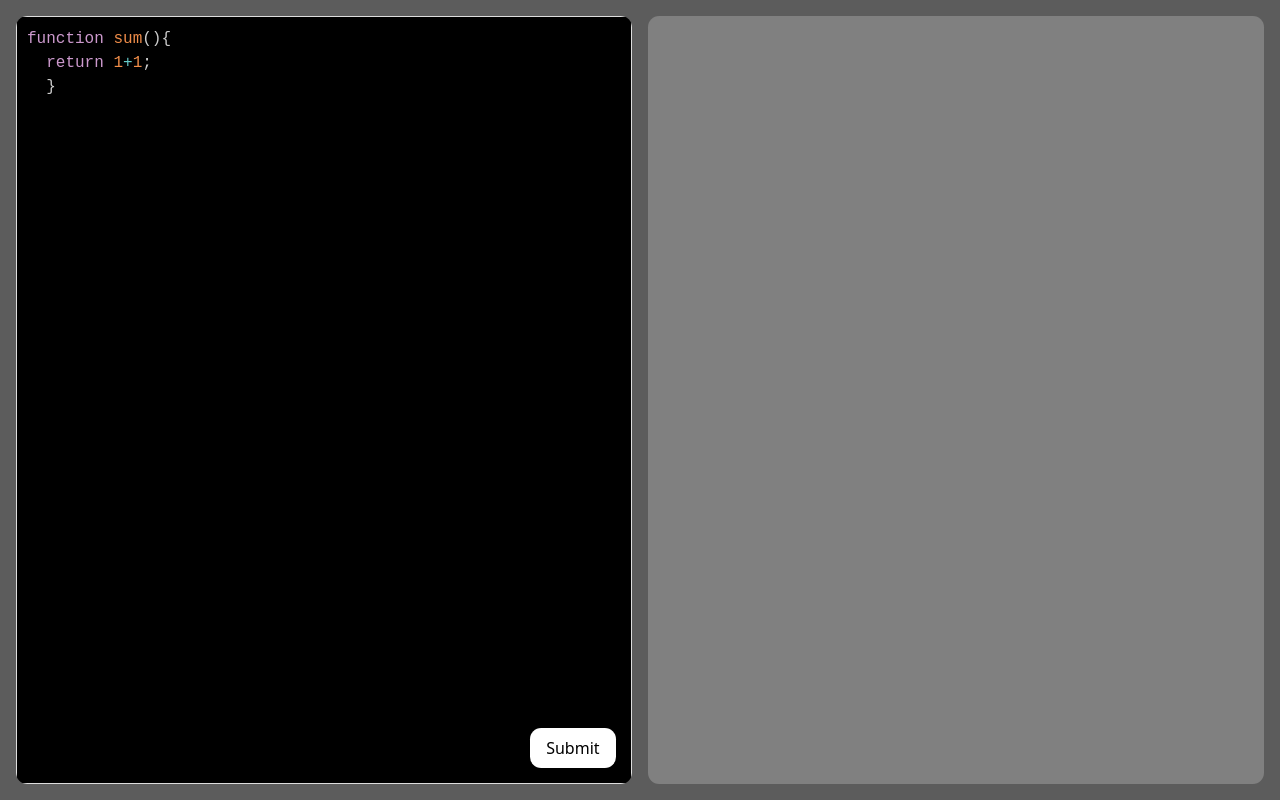
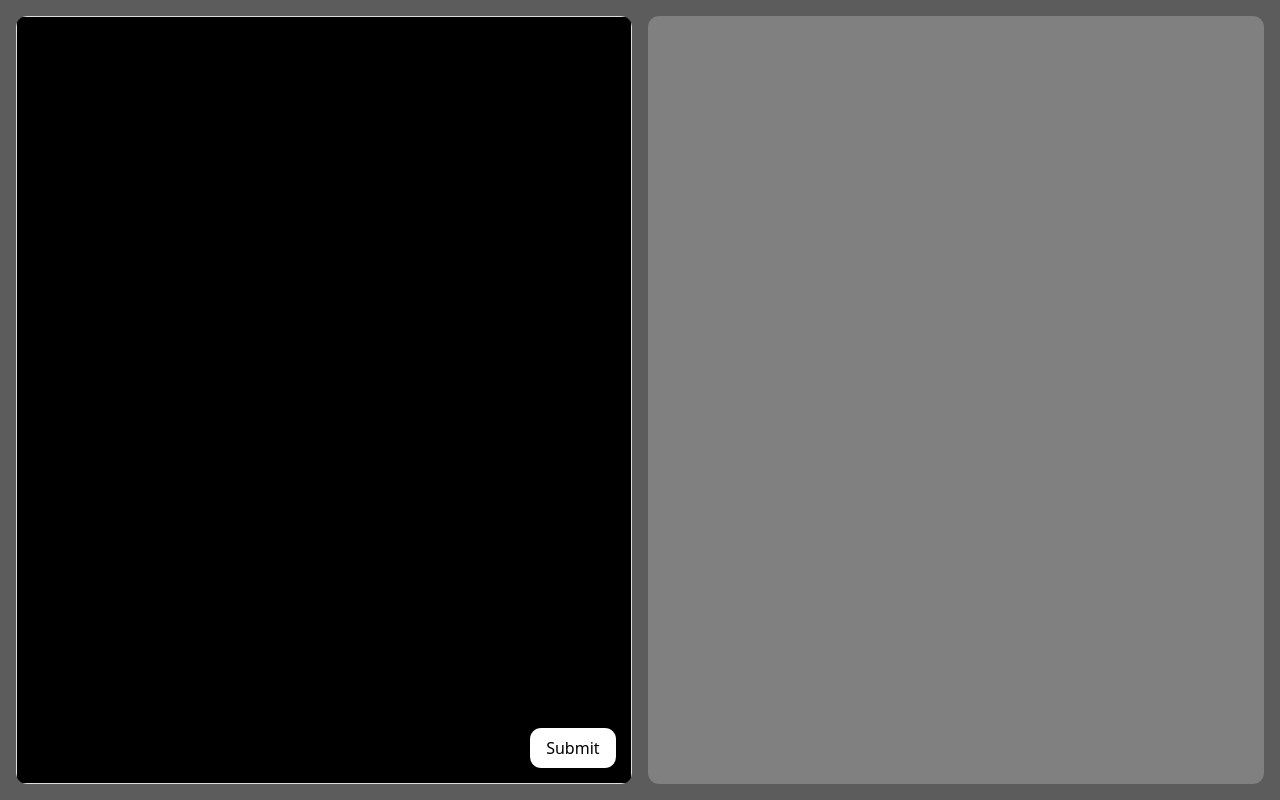
Before and after one commit to Anupama-shri/codereviewer-frontend, a React app: page / in a window 1280 px wide. Built offline with nearby package versions, Linux system fonts and the light colour scheme; the HTML template or start-up script is replaced by a standard one.

Commit message:
changes in review

```diff
--- a/src/App.jsx
+++ b/src/App.jsx
@@ -9,9 +9,7 @@ import axios from "axios";
 import { use } from "react";
 
 const App = () => {
-  const [code, setCode] = useState(`function sum(){
-  return 1+1;
-  }`);
+  const [code, setCode] = useState(``);
 
   useEffect(() => {
     prism.highlightAll();
```
